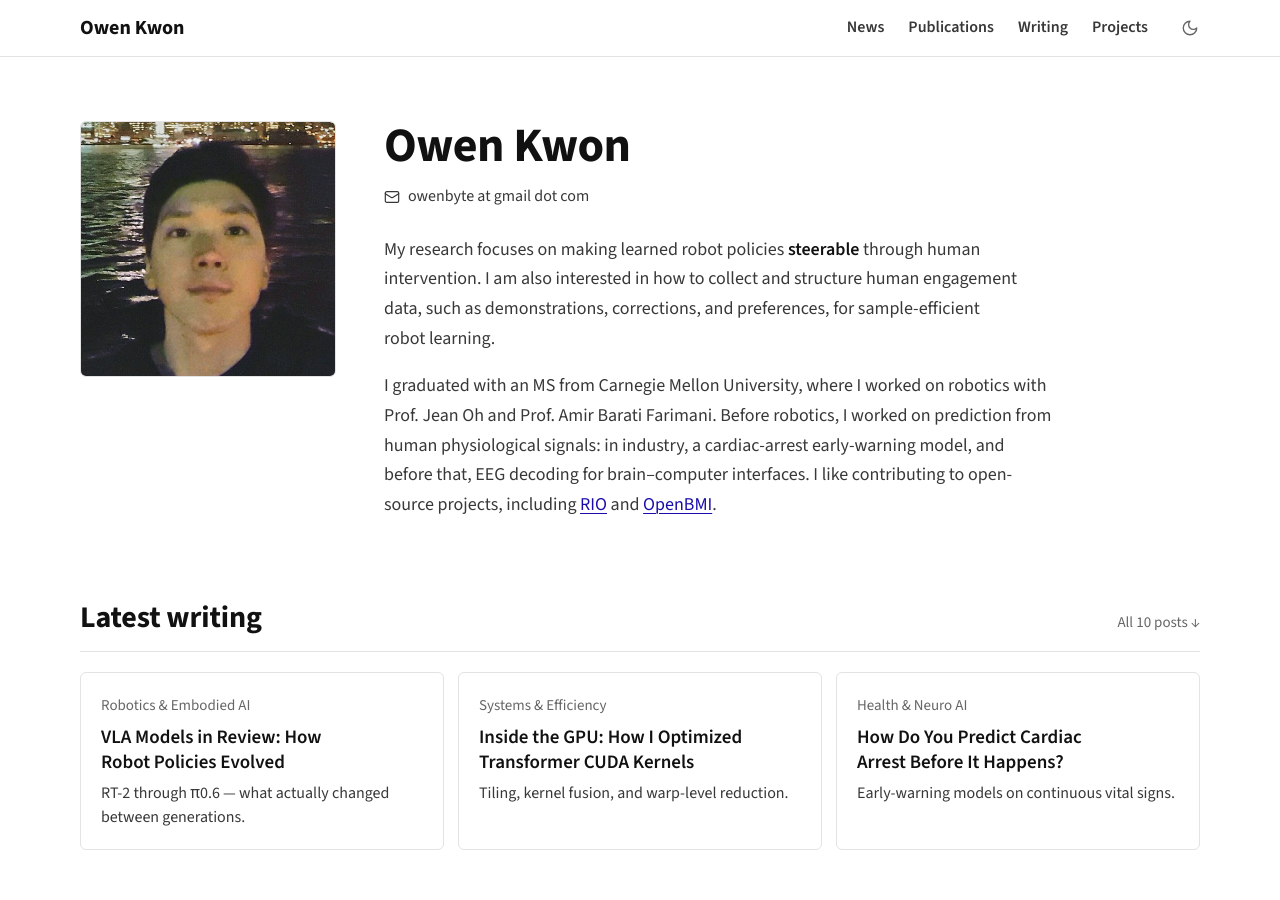
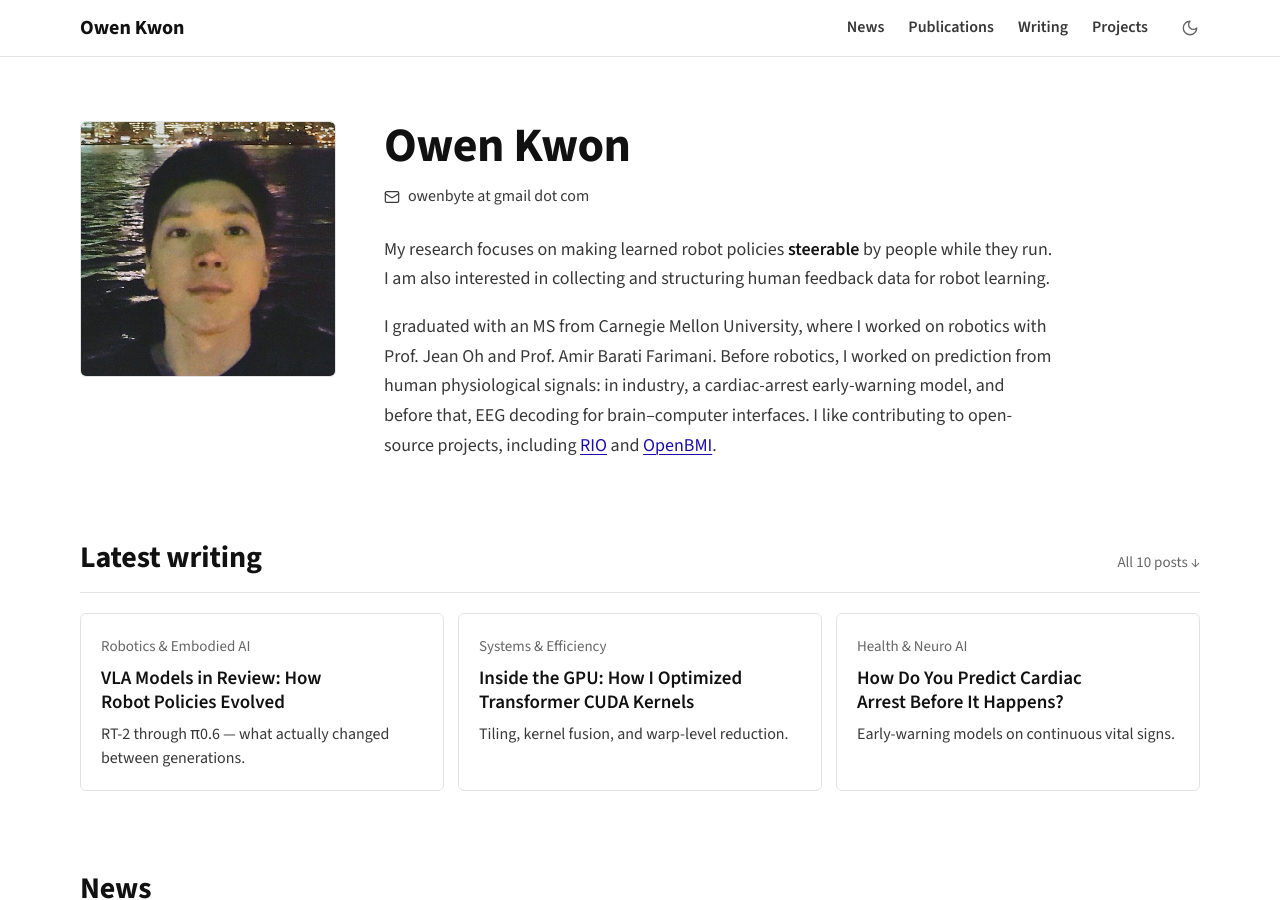
Before and after one commit to owenkgit/owenkgit.github.io, a Jekyll site: the page built from index.md, in a window 1280 px wide and 900 px high. Built offline with Jekyll 4.4.1, drawn with Linux system fonts in a browser that asks for light colours.

Commit message:
Reword the research focus around steering by people and human feedback data

```diff
--- a/_config.yml
+++ b/_config.yml
@@ -2,7 +2,7 @@
 title: Owen Kwon
 description: >-
   Owen Kwon's research focuses on making learned robot policies steerable
-  through human intervention, and on the human data behind them.
+  by people while they run, and on human feedback data for robot learning.
 url: https://owenkgit.github.io
 lang: en
 author: Owen Kwon
--- a/index.md
+++ b/index.md
@@ -2,6 +2,6 @@
 layout: home
 ---
 
-My research focuses on making learned robot policies **steerable** through human intervention. I am also interested in how to collect and structure human engagement data, such as demonstrations, corrections, and preferences, for sample-efficient robot learning.
+My research focuses on making learned robot policies **steerable** by people while they run. I am also interested in collecting and structuring human feedback data for robot learning.
 
 I graduated with an MS from Carnegie Mellon University, where I worked on robotics with Prof. Jean Oh and Prof. Amir Barati Farimani. Before robotics, I worked on prediction from human physiological signals: in industry, a cardiac-arrest early-warning model, and before that, EEG decoding for brain–computer interfaces. I like contributing to open-source projects, including [RIO](https://robot-i-o.github.io/) and [OpenBMI](https://github.com/PatternRecognition/OpenBMI).
```
